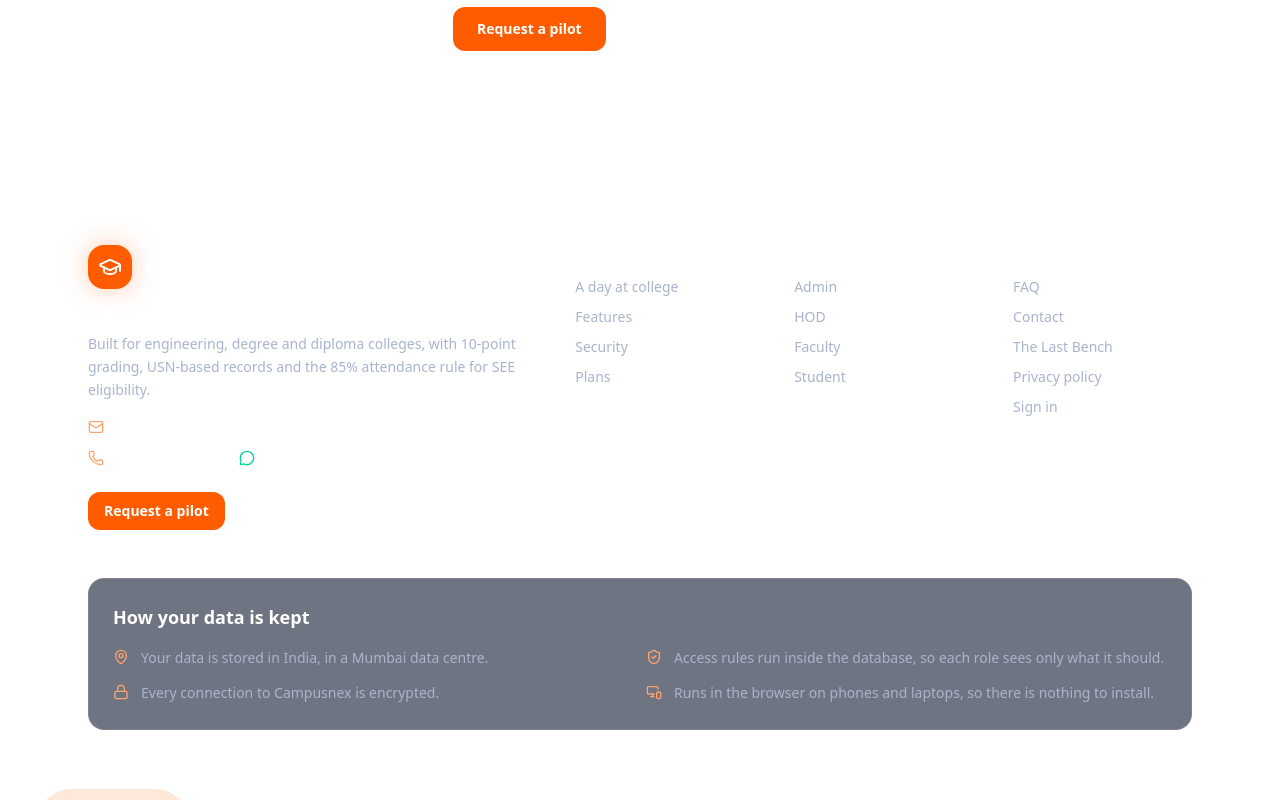
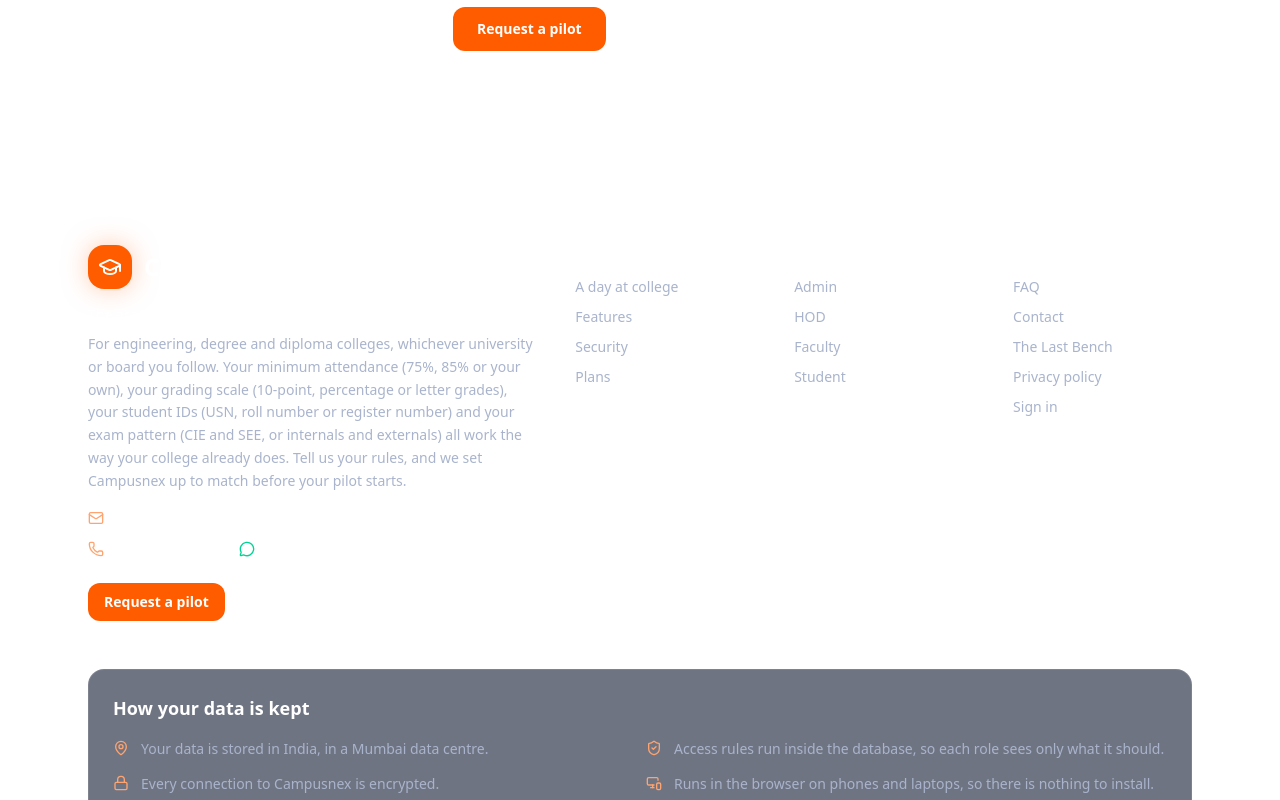
Before and after one commit to AmarSai01/campusnex, a React (Vite) app: page / in a window 1280 px wide. Shown: the part 11200-12000 px from the top of the page. Built offline with nearby package versions, Linux system fonts and the light colour scheme.

Commit message:
Footer: Campusnex is set up around each college's own attendance, grading, ID and exam rules

```diff
--- a/src/views/landing/Sections.jsx
+++ b/src/views/landing/Sections.jsx
@@ -363,8 +363,11 @@ export function Footer({ onSignIn }) {
           </span>
           <p className="mt-4 text-sm text-white/85">The academic portal built for Indian colleges.</p>
           <p className="mt-2 text-sm leading-relaxed text-mist">
-            Built for engineering, degree and diploma colleges, with 10-point grading, USN-based records and the {SHORTAGE}%
-            attendance rule for SEE eligibility.
+            For engineering, degree and diploma colleges, whichever university or board you follow. Your minimum
+            attendance (75%, 85% or your own), your grading scale (10-point, percentage or letter grades), your student
+            IDs (USN, roll number or register number) and your exam pattern (CIE and SEE, or internals and externals)
+            all work the way your college already does. Tell us your rules, and we set Campusnex up to match before your
+            pilot starts.
           </p>
           <ul className="mt-4 space-y-2 text-sm">
             {HAS_CONTACT_EMAIL && (
```
